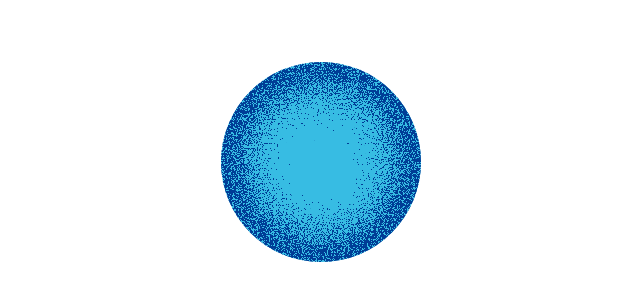
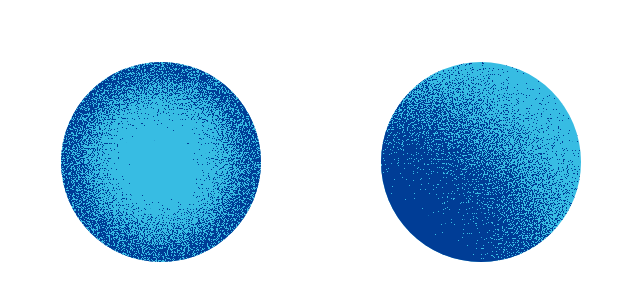
Before and after one commit to xrxoxcxox/qiita-rough-gradient, a plain HTML site: page index.html in a window 1280 px wide. Shown: the part 238-538 px from the top of the page, without its empty margins (319-959 px from the left). Drawn offline with Linux system fonts and the light colour scheme.

Commit message:
Add another gradient

```diff
--- a/index.html
+++ b/index.html
@@ -7,6 +7,9 @@
     <title>SVGだけで作る、ざらっとしたグラデーション</title>
   </head>
   <body>
-    <div class="container"><img src="./rough-gradient.svg" alt="" /></div>
+    <div class="container">
+      <img src="./rough-gradient-1.svg" alt="" class="image-1"/>
+      <img src="./rough-gradient-2.svg" alt="" class="image-2"/>
+    </div>
   </body>
 </html>
--- a/style.css
+++ b/style.css
@@ -17,6 +17,15 @@ body {
 .container {
   display: grid;
   flex: 1 0 auto;
+  grid-template-columns: repeat(4, 1fr);
   height: 100%;
   place-items: center;
 }
+
+.image-1 {
+  grid-column: 2 / 3;
+}
+
+.image-2 {
+  grid-column: 3 / 4;
+}
```
Also changed, not shown: rough-gradient-1.svg (renamed from rough-gradient.svg), rough-gradient-2.svg (added).
